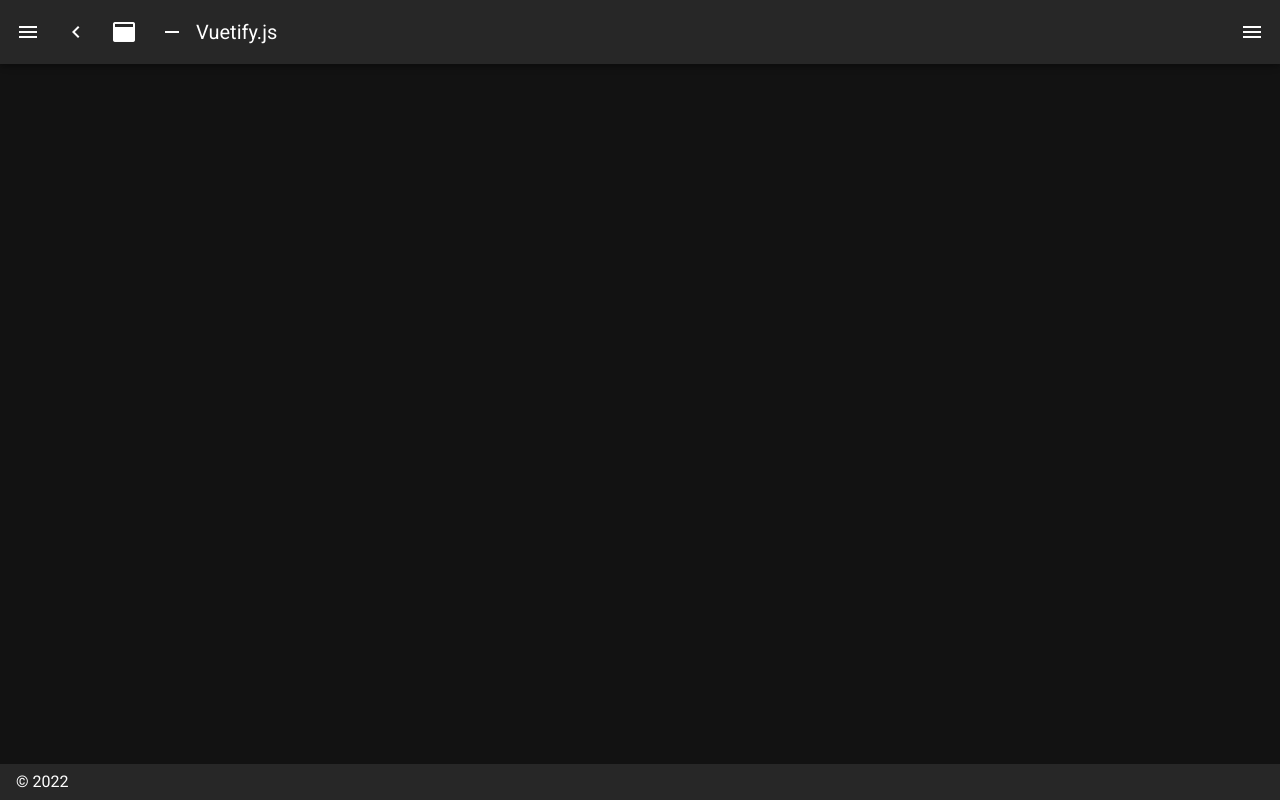
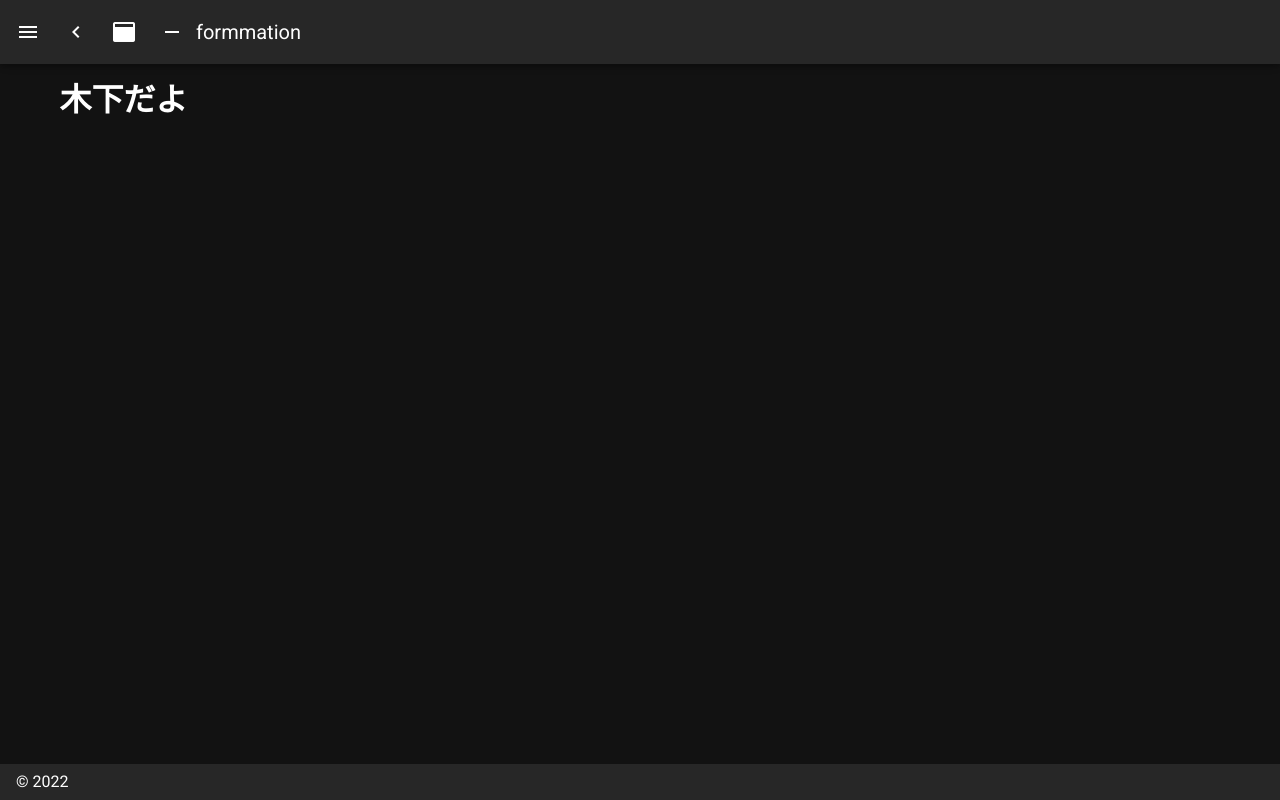
Before and after one commit to riki0808/formmation, a Nuxt app in the folder app/: page /kinoshita in a window 1280 px wide. Before the commit this address had no page. Built offline with nearby package versions, Linux system fonts and the light colour scheme.

Commit message:
sampleをコミット

```diff
--- a/app/layouts/default.vue
+++ b/app/layouts/default.vue
@@ -24,65 +24,26 @@
         </v-list-item>
       </v-list>
     </v-navigation-drawer>
-    <v-app-bar
-      :clipped-left="clipped"
-      fixed
-      app
-    >
+    <v-app-bar :clipped-left="clipped" fixed app>
       <v-app-bar-nav-icon @click.stop="drawer = !drawer" />
-      <v-btn
-        icon
-        @click.stop="miniVariant = !miniVariant"
-      >
-        <v-icon>mdi-{{ `chevron-${miniVariant ? 'right' : 'left'}` }}</v-icon>
+      <v-btn icon @click.stop="miniVariant = !miniVariant">
+        <v-icon>mdi-{{ `chevron-${miniVariant ? "right" : "left"}` }}</v-icon>
       </v-btn>
-      <v-btn
-        icon
-        @click.stop="clipped = !clipped"
-      >
+      <v-btn icon @click.stop="clipped = !clipped">
         <v-icon>mdi-application</v-icon>
       </v-btn>
-      <v-btn
-        icon
-        @click.stop="fixed = !fixed"
-      >
+      <v-btn icon @click.stop="fixed = !fixed">
         <v-icon>mdi-minus</v-icon>
       </v-btn>
       <v-toolbar-title v-text="title" />
       <v-spacer />
-      <v-btn
-        icon
-        @click.stop="rightDrawer = !rightDrawer"
-      >
-        <v-icon>mdi-menu</v-icon>
-      </v-btn>
     </v-app-bar>
     <v-main>
-      <v-container>
-        <Nuxt />
-      </v-container>
+      <!-- <v-container> -->
+      <Nuxt />
+      <!-- </v-container> -->
     </v-main>
-    <v-navigation-drawer
-      v-model="rightDrawer"
-      :right="right"
-      temporary
-      fixed
-    >
-      <v-list>
-        <v-list-item @click.native="right = !right">
-          <v-list-item-action>
-            <v-icon light>
-              mdi-repeat
-            </v-icon>
-          </v-list-item-action>
-          <v-list-item-title>Switch drawer (click me)</v-list-item-title>
-        </v-list-item>
-      </v-list>
-    </v-navigation-drawer>
-    <v-footer
-      :absolute="!fixed"
-      app
-    >
+    <v-footer :absolute="!fixed" app>
       <span>&copy; {{ new Date().getFullYear() }}</span>
     </v-footer>
   </v-app>
@@ -90,29 +51,32 @@
 
 <script>
 export default {
-  name: 'DefaultLayout',
-  data () {
+  name: "DefaultLayout",
+  data() {
     return {
       clipped: false,
       drawer: false,
       fixed: false,
       items: [
         {
-          icon: 'mdi-apps',
-          title: 'Welcome',
-          to: '/'
+          icon: "mdi-apps",
+          title: "Welcome",
+          to: "/",
         },
         {
-          icon: 'mdi-chart-bubble',
-          title: 'Inspire',
-          to: '/inspire'
-        }
+          icon: "mdi-chart-bubble",
+          title: "Inspire",
+          to: "/inspire",
+        },
+        {
+          icon: "mdi-chart-bubble",
+          title: "Kinoshita",
+          to: "/kinoshita",
+        },
       ],
       miniVariant: false,
-      right: true,
-      rightDrawer: false,
-      title: 'Vuetify.js'
-    }
-  }
-}
+      title: "formmation",
+    };
+  },
+};
 </script>
--- /dev/null
+++ b/app/pages/kinoshita.vue
@@ -0,0 +1,5 @@
+<template>
+  <v-container>
+    <h1>木下だよ</h1>
+  </v-container>
+</template>
```
